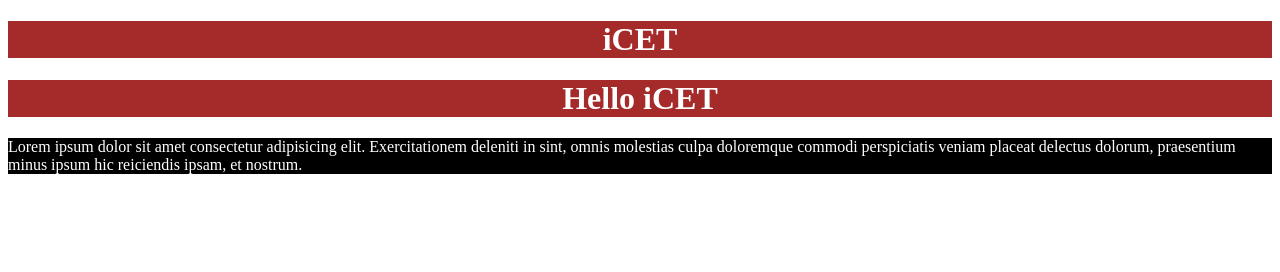
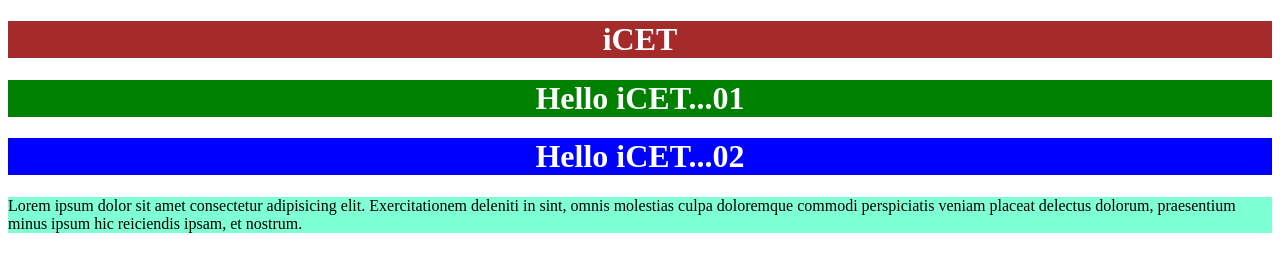
Before and after one commit to mithuni12/Demo-1-2025-02-16, a plain HTML site: page index.html in a window 1280 px wide. Drawn offline with Linux system fonts and the light colour scheme.

Commit message:
id selecter

```diff
--- a/index.html
+++ b/index.html
@@ -12,14 +12,20 @@
             text-align: center;
         }
         p{
-            background-color: black;
-            color: white;
+            background-color: aquamarine;
+        }
+        #icet01{
+            background-color: green;
+        }
+        #icet02{
+            background-color: blue;
         }
     </style>
 </head>
 <body>
     <h1>iCET</h1>
-    <h1>Hello iCET</h1>
+    <h1 id="icet01">Hello iCET...01</h1>
+    <h1 id="icet02">Hello iCET...02</h1>
     <P>Lorem ipsum dolor sit amet consectetur adipisicing elit. Exercitationem deleniti in sint, omnis molestias culpa doloremque commodi perspiciatis veniam placeat delectus dolorum, praesentium minus ipsum hic reiciendis ipsam, et nostrum.</P>
 </body>
 </html>
```
